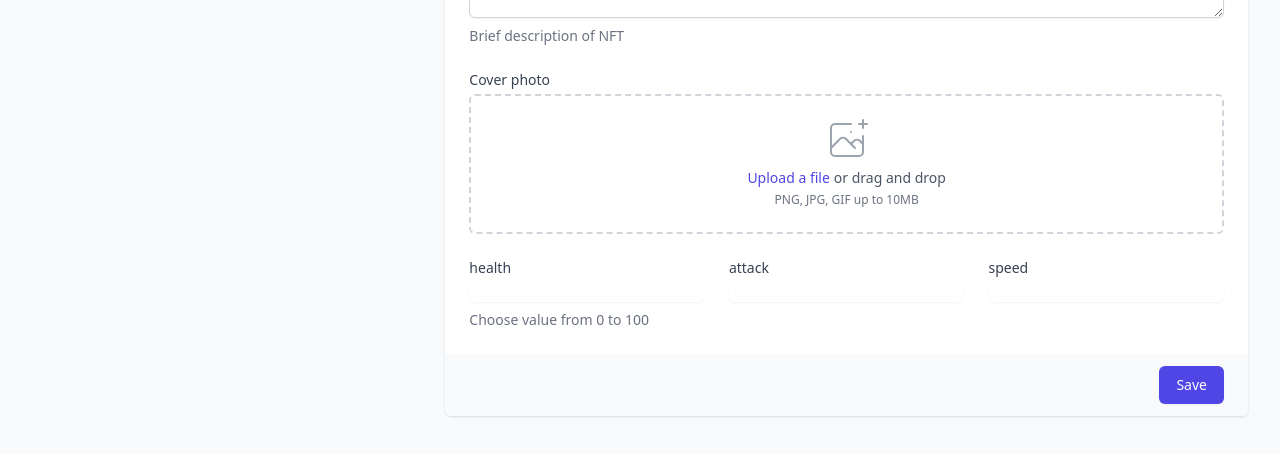
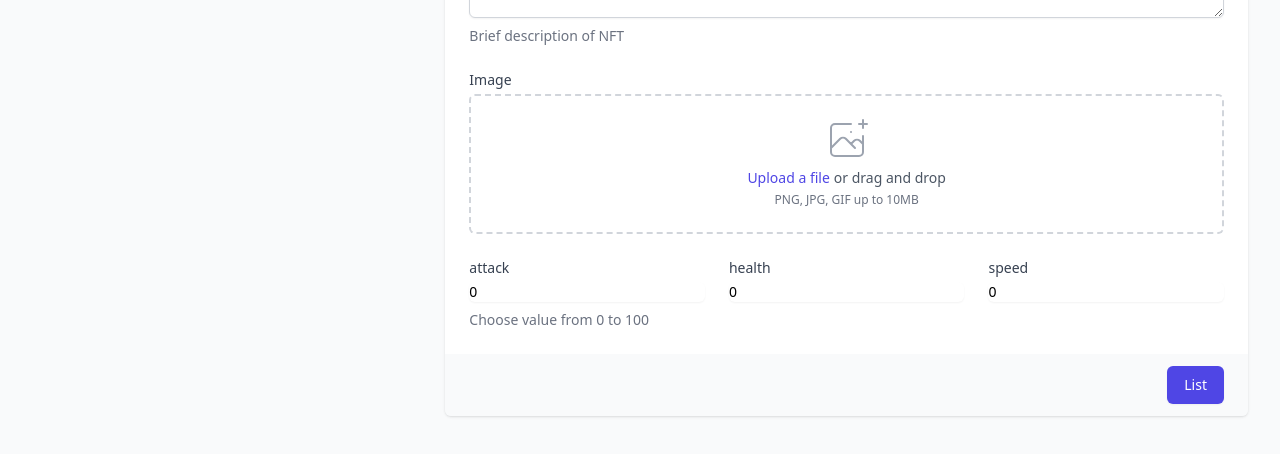
Before and after one commit to sayuru-akash/basic-nft-marketplace, a Next.js app: page /nft/create in a window 1280 px wide. Shown: the part 348-802 px from the top of the page. Built offline with nearby package versions, Linux system fonts and the light colour scheme; no server answers.

Commit message:
Create NFT page updates

```diff
--- a/src/pages/nft/create.tsx
+++ b/src/pages/nft/create.tsx
@@ -1,16 +1,50 @@
 /* eslint-disable @next/next/no-img-element */
 
 import type { NextPage } from "next";
-import { useState } from "react";
-import { BaseLayout } from "../../components";
+import { ChangeEvent, useState } from "react";
+import BaseLayout from "@ui/layout/BaseLayout";
 import { Switch } from "@headlessui/react";
 import Link from "next/link";
-
-const ATTRIBUTES = ["health", "attack", "speed"];
+import { NftMeta } from "@nft_types/nft";
 
 const NftCreate: NextPage = () => {
   const [nftURI, setNftURI] = useState("");
   const [hasURI, setHasURI] = useState(false);
+  const [nftMeta, setNftMeta] = useState<NftMeta>({
+    name: "",
+    description: "",
+    image: "",
+    attributes: [
+      { trait_type: "attack", value: "0" },
+      { trait_type: "health", value: "0" },
+      { trait_type: "speed", value: "0" },
+    ],
+  });
+
+  const handleChange = (
+    e: ChangeEvent<HTMLInputElement | HTMLTextAreaElement>
+  ) => {
+    const { name, value } = e.target;
+    setNftMeta({ ...nftMeta, [name]: value });
+  };
+
+  const handleAttributeChange = (e: ChangeEvent<HTMLInputElement>) => {
+    const { name, value } = e.target;
+    const attributeIdx = nftMeta.attributes.findIndex(
+      (attr) => attr.trait_type === name
+    );
+
+    nftMeta.attributes[attributeIdx].value = value;
+    setNftMeta({
+      ...nftMeta,
+      attributes: nftMeta.attributes,
+    });
+  };
+
+  const createNft = () => {
+    console.log(nftMeta);
+  };
+
   return (
     <BaseLayout>
       <div>
@@ -141,6 +175,8 @@ const NftCreate: NextPage = () => {
                       </label>
                       <div className="mt-1 flex rounded-md shadow-sm">
                         <input
+                          value={nftMeta.name}
+                          onChange={handleChange}
                           type="text"
                           name="name"
                           id="name"
@@ -158,12 +194,13 @@ const NftCreate: NextPage = () => {
                       </label>
                       <div className="mt-1">
                         <textarea
+                          value={nftMeta.description}
+                          onChange={handleChange}
                           id="description"
                           name="description"
                           rows={3}
                           className="shadow-sm focus:ring-indigo-500 focus:border-indigo-500 mt-1 block w-full sm:text-sm border border-gray-300 rounded-md"
                           placeholder="Some nft description..."
-                          defaultValue={""}
                         />
                       </div>
                       <p className="mt-2 text-sm text-gray-500">
@@ -180,7 +217,7 @@ const NftCreate: NextPage = () => {
                     ) : (
                       <div>
                         <label className="block text-sm font-medium text-gray-700">
-                          Cover photo
+                          Image
                         </label>
                         <div className="mt-1 flex justify-center px-6 pt-5 pb-6 border-2 border-gray-300 border-dashed rounded-md">
                           <div className="space-y-1 text-center">
@@ -221,21 +258,23 @@ const NftCreate: NextPage = () => {
                       </div>
                     )}
                     <div className="grid grid-cols-6 gap-6">
-                      {ATTRIBUTES.map((attribute) => (
+                      {nftMeta.attributes.map((attribute) => (
                         <div
-                          key={attribute}
+                          key={attribute.trait_type}
                           className="col-span-6 sm:col-span-6 lg:col-span-2"
                         >
                           <label
-                            htmlFor={attribute}
+                            htmlFor={attribute.trait_type}
                             className="block text-sm font-medium text-gray-700"
                           >
-                            {attribute}
+                            {attribute.trait_type}
                           </label>
                           <input
+                            onChange={handleAttributeChange}
+                            value={attribute.value}
                             type="text"
-                            name={attribute}
-                            id={attribute}
+                            name={attribute.trait_type}
+                            id={attribute.trait_type}
                             className="mt-1 focus:ring-indigo-500 focus:border-indigo-500 block w-full shadow-sm sm:text-sm border-gray-300 rounded-md"
                           />
                         </div>
@@ -247,10 +286,11 @@ const NftCreate: NextPage = () => {
                   </div>
                   <div className="px-4 py-3 bg-gray-50 text-right sm:px-6">
                     <button
+                      onClick={createNft}
                       type="button"
                       className="inline-flex justify-center py-2 px-4 border border-transparent shadow-sm text-sm font-medium rounded-md text-white bg-indigo-600 hover:bg-indigo-700 focus:outline-none focus:ring-2 focus:ring-offset-2 focus:ring-indigo-500"
                     >
-                      Save
+                      List
                     </button>
                   </div>
                 </div>
```
